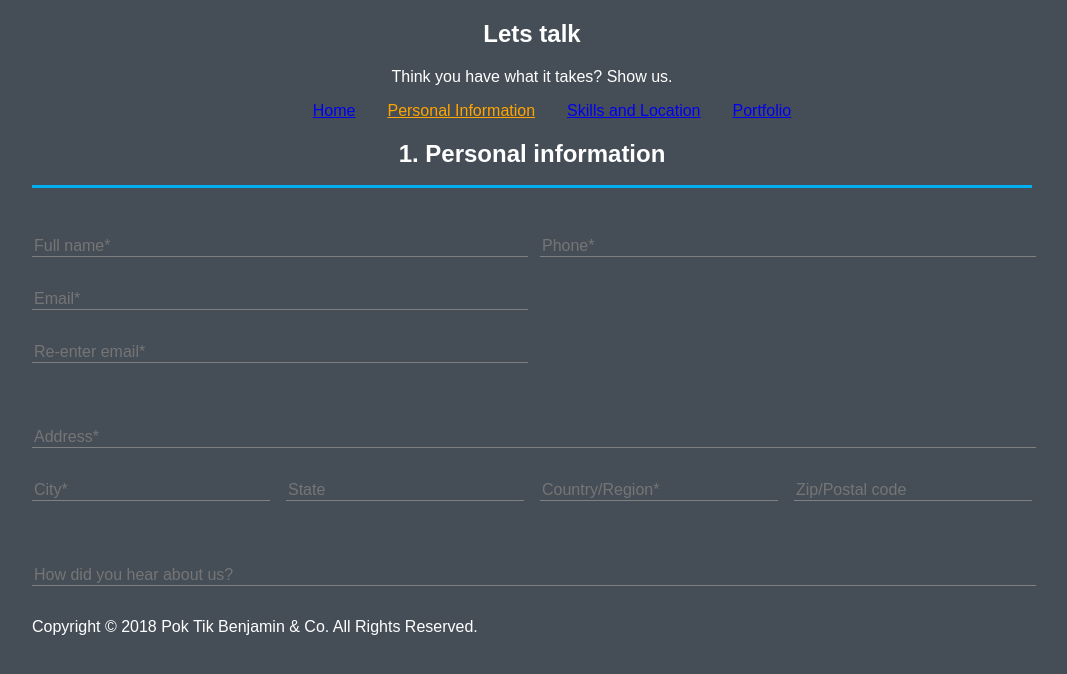
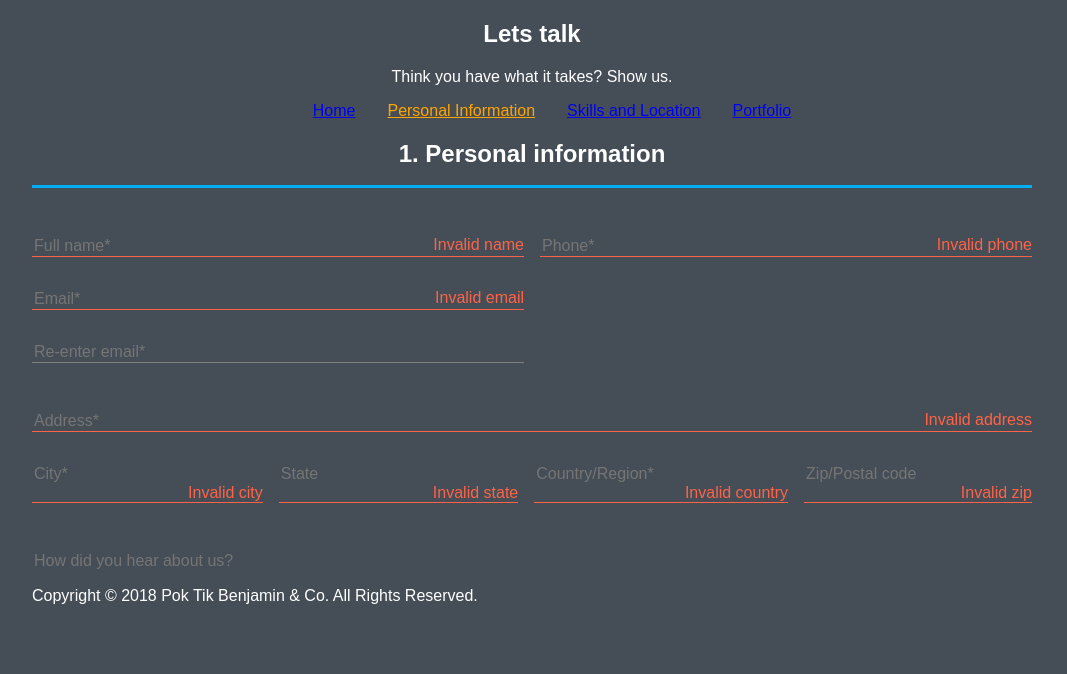
Before and after one commit to benminleung/react-form, a React (Create React App) app: page /personal-information in a window 1280 px wide. Shown: the top 674 px of the page, without its empty margins (108-1175 px from the left). Built offline with nearby package versions, Linux system fonts and the light colour scheme; the HTML template or start-up script is replaced by a standard one.

Commit message:
validation complete 2

```diff
--- a/src/App.css
+++ b/src/App.css
@@ -78,6 +78,7 @@ textarea {
 	border: 1px inset #0092cc;
 }
 
+
 .skills-dicipline input[type="radio"] {
 	display: none;
 }
@@ -146,18 +147,29 @@ textarea {
 	margin-top: 2em;
 }
 
-input[type="text"], input[type="number"] input[type="phone"] {
+input[type="text"], input[type="number"], input[type="phone"] {
 	color: inherit;
-	width: 100%;
+	width: 70%;
 	outline: none;
 	background-color: inherit;
 	border: none;
+	font-size: inherit;
+
+}
+
+.inputContainer {
 	border-bottom: thin solid gray;
-	font-size: inherit;
 	margin-top: 1em;
     margin-bottom: 1em;
 }
+	.inputContainer * {
+		display: inline;
+	}
+	.invalidMessage {
+		float: right;
+		color: tomato;
+	}
 
-input:invalid {
-	color: tomato;
-}
+	.invalid {
+		border-bottom: thin solid tomato;
+	}
--- a/src/App.js
+++ b/src/App.js
@@ -22,6 +22,7 @@ class App extends Component {
     this.state = {
       name: '',
       email: '',
+      email2: '',
       phone: '',
       address: '',
       city: '',
@@ -49,8 +50,12 @@ class App extends Component {
       portfolio: '',
       moreInfo: ''
     }
+
+    this.validate = this.validate.bind(this);
+
     this.nameChange = this.nameChange.bind(this);
     this.emailChange = this.emailChange.bind(this);
+    this.email2Change = this.email2Change.bind(this);
     this.phoneChange = this.phoneChange.bind(this);
     this.addressChange = this.addressChange.bind(this);
     this.cityChange = this.cityChange.bind(this);
@@ -62,13 +67,64 @@ class App extends Component {
     this.dicipline2Change = this.dicipline2Change.bind(this);
     this.locationChange = this.locationChange.bind(this);
     this.portfolioChange = this.portfolioChange.bind(this);
-    this.moreInfo = this.moreInfo.bind(this);
+    this.moreInfoChange = this.moreInfoChange.bind(this);
 
     this.allChange = this.allChange.bind(this);
   }
 
+  validate = (allState) => {
+    return {
+      name: /^[a-zA-Z ]+$/.test(allState.name)
+      ? ''
+      : 'Invalid name',
+      email: /^[\w\.-]+@\w+\.\w{2,3}$/.test(allState.email)
+      ? ''
+      : 'Invalid email',
+      email2: allState.email == allState.email2
+      ? ''
+      : 'Email not matching',
+      phone: /^([\d+ -])+$/.test(allState.phone)
+      ? ''
+      : 'Invalid phone',
+      address: /\S+/.test(allState.address)
+      ? ''
+      : 'Invalid address',
+      city: /\S+/.test(allState.city)
+      ? ''
+      : 'Invalid city',
+      state: /\S+/.test(allState.state)
+      ? ''
+      : 'Invalid state',
+      country: /\S+/.test(allState.country)
+      ? ''
+      : 'Invalid country',
+      zip: /\S+/.test(allState.zip)
+      ? ''
+      : 'Invalid zip',
+      hearAboutUs: /\S+/.test(allState.hearAboutUs)
+      ? ''
+      : 'Invalid hearAboutUs',
+      dicipline1: /\S+/.test(allState.dicipline1)
+      ? ''
+      : 'Invalid dicipline1',
+      // dicipline2: /\S+/.test(allState.dicipline2)
+      // ? ''
+      // : 'Invalid dicipline2',
+      // location: /\S+/.test(allState.location)
+      // ? ''
+      // : 'Invalid location',
+      portfolio: /\S+/.test(allState.portfolio)
+      ? ''
+      : 'Invalid portfolio',
+      moreInfo: /\S+/.test(allState.moreInfo)
+      ? ''
+      : 'Invalid moreInfo'
+    }
+  }
+
   nameChange (newName) {this.setState({name: newName})}
   emailChange (newEmail) {this.setState({email: newEmail})}
+  email2Change (newEmail) {this.setState({email2: newEmail})}
   phoneChange (newPhone) {this.setState({phone: newPhone})}
   addressChange (newAddress) {this.setState({name: newAddress})}
   cityChange (newCity) {this.setState({name: newCity})}
@@ -80,7 +136,7 @@ class App extends Component {
   dicipline2Change (newDicipline2) {this.setState({dicipline2: newDicipline2})}
   locationChange (newLocation) {this.setState({location: newLocation})}
   portfolioChange (newPortfolio) {this.setState({portfolio: newPortfolio})}
-  moreInfo (newMoreInfo) {this.setState({moreInfo: newMoreInfo})}
+  moreInfoChange (newMoreInfo) {this.setState({moreInfo: newMoreInfo})}
 
   allChange(newState) {
     this.setState(newState);
@@ -88,6 +144,7 @@ class App extends Component {
 
   render() {
     console.log(this.state.name)
+
     return (
       <div className="App">
         <Router>
@@ -99,6 +156,7 @@ class App extends Component {
                 state = {this.state}
                 nameChange = {this.nameChange}
                 emailChange = {this.emailChange}
+                email2Change = {this.email2Change}
                 phoneChange = {this.phoneChange}
                 addressChange = {this.addressChange}
                 cityChange = {this.cityChange}
@@ -106,17 +164,20 @@ class App extends Component {
                 countryChange = {this.countryChange}
                 zipChange = {this.zipChange}
                 hearAboutUsChange = {this.hearAboutUsChange}
+                validate={this.validate}
               />} />
               <Route exact strict path ="/skills-and-location" render={() => <Sec2SkillsLocation
                 state={this.state}
                 dicipline1Change={this.dicipline1Change}
                 dicipline2Change={this.dicipline2Change}
-                locationChange={this.locationChange}/>}
+                locationChange={this.locationChange}
+                validate={this.validate}/>}
               />
               <Route exact strict path ="/portfolio" render={()=><Sec3Portfolio
                   state={this.state}
                   portfolioChange={this.portfolioChange}
-                  moreInfo={this.moreInfo}/>}
+                  moreInfoChange={this.moreInfoChange}
+                  validate={this.validate}/>}
               />
 
               {/* renders error 404 page when path not found */}
--- a/src/Sec1PersonalInfo.js
+++ b/src/Sec1PersonalInfo.js
@@ -2,34 +2,64 @@ import React from 'react';
 import './Sec1PersonalInfo.css';
 
 const Sec1PersonalInfo = (props) => {
+
+	const error = props.validate(props.state);
+
     return (<section className="Sec1PersonalInfo">
 			<div>
 				<h2 className="style-header">1. Personal information</h2>
 				<div className="flex flex-row style-rowPadding">
 					<div className="flex flex-column flex-child">
-						<input onChange={(e) => props.nameChange(e.target.value)} value={props.state.name} type="text" id="nameId" name="name" placeholder="Full name*"/>
-						<input onChange={(e) => props.emailChange(e.target.value)} value={props.state.email} type="text" id="emailId1" name="email1" placeholder="Email*"/>
-						<input type="text" id="emailId2" name="email2" placeholder="Re-enter email*"/>
+						<div className={error.name ? "invalid inputContainer" : "inputContainer"}>
+							<input onChange={(e) => props.nameChange(e.target.value)} value={props.state.name} type="text" name="name" placeholder="Full name*"/>
+							<span className="invalidMessage">{error.name}</span>
+						</div>
+						<div className={error.email ? "invalid inputContainer" : "inputContainer"}>
+							<input onChange={(e) => props.emailChange(e.target.value)} value={props.state.email} type="text" name="email1" placeholder="Email*"/>
+							<span className="invalidMessage">{error.email}</span>
+						</div>
+						<div className={error.email2 ? "invalid inputContainer" : "inputContainer"}>
+							<input onChange={(e) => props.email2Change(e.target.value)} value={props.state.email2} type="text" name="email2" placeholder="Re-enter email*"/>
+							<span className="invalidMessage">{error.email2}</span>
+						</div>
 					</div>
 					<div className="flex flex-column flex-child personalInfo-right">
-						<input onChange={(e) => props.phoneChange(e.target.value)} value={props.state.phone} type="text" id="phoneId" name="phone" placeholder="Phone*"/>
+						<div className={error.phone ? "invalid inputContainer" : "inputContainer"}>
+							<input onChange={(e) => props.phoneChange(e.target.value)} value={props.state.phone} type="text" name="phone" placeholder="Phone*"/>
+							<span className="invalidMessage">{error.phone}</span>
+						</div>
 					</div>
 				</div>
 				<div className="style-rowPadding ">
-					<input onChange={(e) => props.addressChange(e.target.value)} value={props.state.address} type="text" id="addressId" name="" placeholder="Address*"/>
+					<div className={error.address ? "invalid inputContainer" : "inputContainer"}>
+						<input onChange={(e) => props.addressChange(e.target.value)} value={props.state.address} type="text" name="" placeholder="Address*"/>
+						<span className="invalidMessage">{error.address}</span>
+					</div>
 					<div className="flex flex-row flex-child">
-						<input onChange={(e) => props.cityChange(e.target.value)} value={props.state.city} type="text" id="cityId" name="" placeholder="City*"/>
-						<input onChange={(e) => props.stateChange(e.target.value)} value={props.state.state} type="text" id="stateId" name="" placeholder="State"/>
-						<input onChange={(e) => props.countryChange(e.target.value)} value={props.state.country} type="text" id="countryId" name="" placeholder="Country/Region*"/>
-						<input onChange={(e) => props.zipChange(e.target.value)} value={props.state.zip} type="text" id="zipId" name="" placeholder="Zip/Postal code"/>
+						<div className={error.city ? "invalid inputContainer" : "inputContainer"}>
+							<input onChange={(e) => props.cityChange(e.target.value)} value={props.state.city} type="text" name="" placeholder="City*"/>
+							<span className="invalidMessage">{error.city}</span>
+						</div>
+						<div className={error.state ? "invalid inputContainer" : "inputContainer"}>
+							<input onChange={(e) => props.stateChange(e.target.value)} value={props.state.state} type="text" name="" placeholder="State"/>
+							<span className="invalidMessage">{error.state}</span>
+						</div>
+						<div className={error.country ? "invalid inputContainer" : "inputContainer"}>
+							<input onChange={(e) => props.countryChange(e.target.value)} value={props.state.country} type="text" name="" placeholder="Country/Region*"/>
+							<span className="invalidMessage">{error.country}</span>
+						</div>
+						<div className={error.zip ? "invalid inputContainer" : "inputContainer"}>
+							<input onChange={(e) => props.zipChange(e.target.value)} value={props.state.zip} type="text" name="" placeholder="Zip/Postal code"/>
+							<span className="invalidMessage">{error.zip}</span>
+						</div>
 					</div>
 				</div>
 
 				<div className="style-rowPadding">
-					<input onChange={(e) => props.hearAboutUsChange(e.target.value)} value={props.state.hearAboutUs} type="text" id="howId" name="" placeholder="How did you hear about us?"/>
+					<input onChange={(e) => props.hearAboutUsChange(e.target.value)} value={props.state.hearAboutUs} type="text" name="" placeholder="How did you hear about us?"/>
 				</div>
 			</div>
-    </section>)
+	</section>)
 }
 
 export default Sec1PersonalInfo;
--- a/src/Sec2SkillsLocation.js
+++ b/src/Sec2SkillsLocation.js
@@ -2,9 +2,7 @@ import React from 'react';
 
 const Sec2SkillsLocation = (props) => {
 
-	const dicipline1Checkbox = (checkbox) => {
-
-	}
+	const error = props.validate(props.state);
 
 	const dicipline2Checkbox = (checkbox) => {
 		const checkboxState = Object.assign({}, props.state.dicipline2);
@@ -34,6 +32,7 @@ const Sec2SkillsLocation = (props) => {
 					<input checked={props.state.dicipline1 === 'ux'} onChange={()=>props.dicipline1Change('ux')} type="radio" name="diciplineButton" id="id3" /><label htmlFor="id3">UX Design</label>
 					<input checked={props.state.dicipline1 === 'frontEnd'} onChange={()=>props.dicipline1Change('frontEnd')} type="radio" name="diciplineButton" id="id4" /><label htmlFor="id4">Front-end Dev</label>
 				</div>
+				<span className="invalidMessage">{error.dicipline1}</span>
 			</div>
 			<div className="flex flex-row flex-child">
 
```
Also changed, not shown: src/Sec3Portfolio.js (+10 -5 lines).
